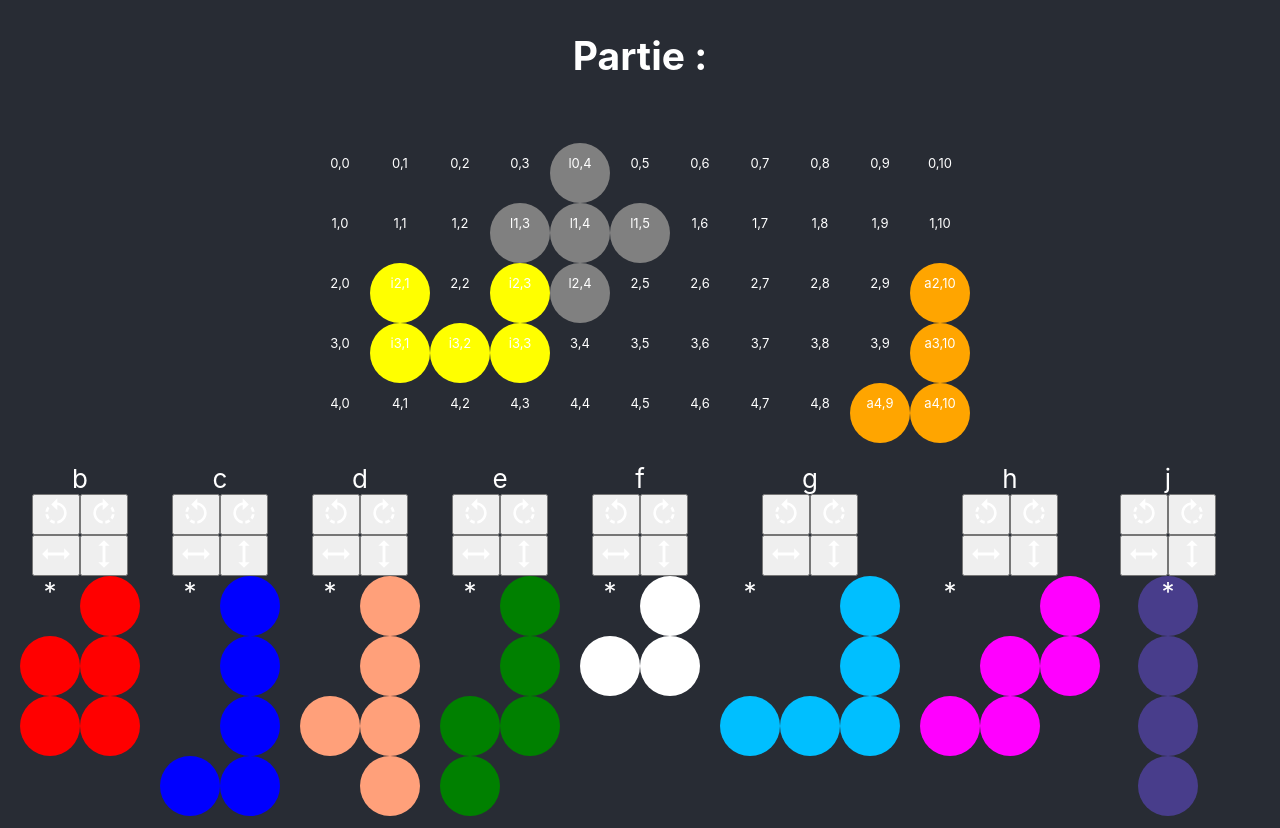
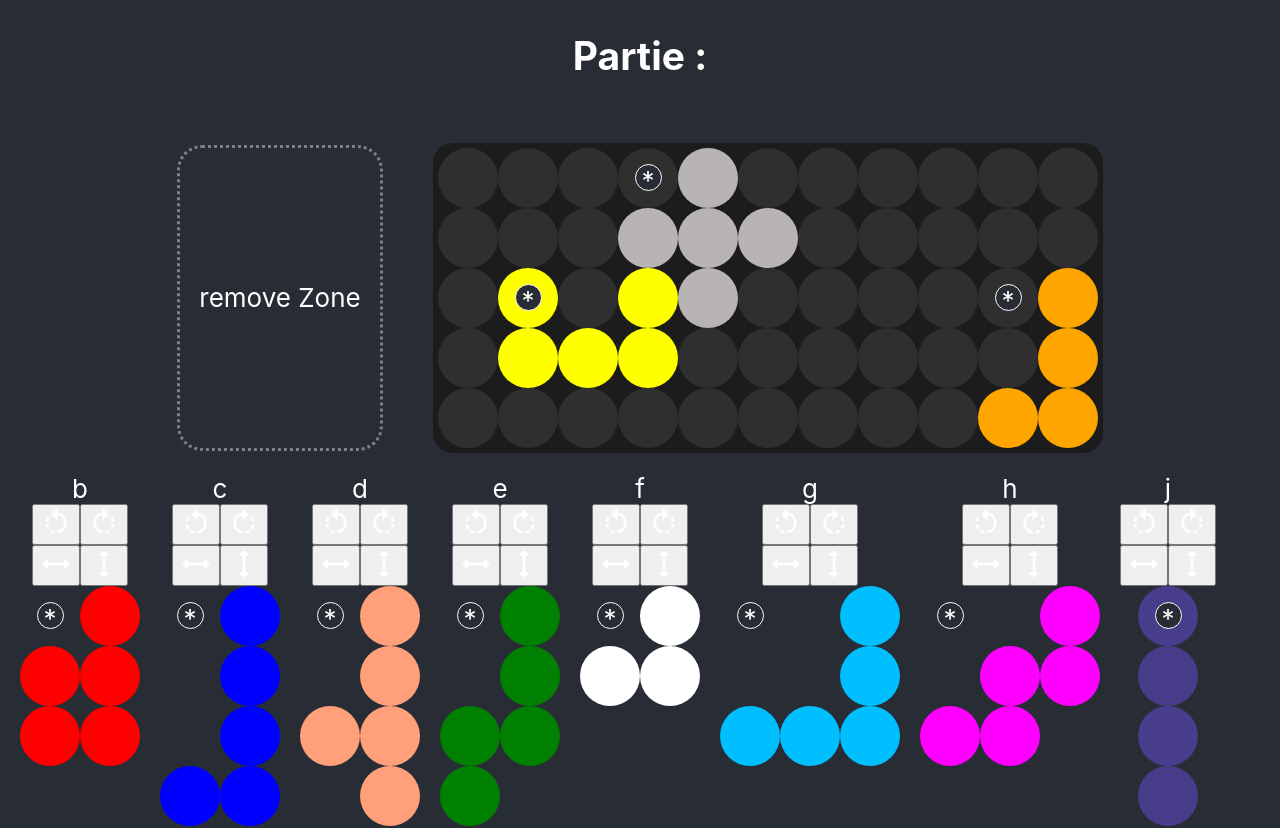
Before and after one commit to alainib/smartgame, a React (Create React App) app: page / in a window 1280 px wide. Shown: the top 828 px of the page. Built offline with nearby package versions, Linux system fonts and the light colour scheme.

Commit message:
interface stable et fonctionnelle

```diff
--- a/src/Config.js
+++ b/src/Config.js
@@ -94,7 +94,7 @@ const bricks = {
     ]
   },
   l: {
-    color: "grey",
+    color: "#b8b4b4",
     matrix: [
       [0, 1, 0],
       [1, 1, 1],
--- a/src/components/Partie.js
+++ b/src/components/Partie.js
@@ -7,35 +7,34 @@ import "App.css";
 import * as matrixHelper from "matrixHelper";
 import Config from "Config";
 
+const _itemSize = 60; // window.innerWidth / 20;
+
 // https://github.com/rajeshpillai/youtube-react-components/blob/master/src/App.js
 
 export default class Partie extends Component {
   constructor(props) {
     super(props);
     this.state = {
-      baseData: this.initBase(), // represente le plateau avec les bricks dessus
-      colors: this.initColors(), // pour afficher les couleurs des bricks
+      /* represente le plateau avec les bricks dessus, c'est une matrix ou les case occupées sont codées par la lettre de la bricks dessus,
+      plus facile pour les calculs
+      pour effacer/deplacer une brick il faut mettre à false position dans baseData et bricksPositions, et remettre la lettre dans usedLetters
+      */
+      baseData: this.initBase(),
+      bricksPositions: [], // tableau avec les bricks qui sont sur la base et leurs positions, permet de gérer les drags de la forme en entier
+
       usedLetters: [], // contient le nom des bricks posées sur le plateau
-      bricks: Config.bricks // toutes les bricks, permet de les manipuler pour les tourner ou les poser sur le plateau
+      bricks: Config.bricks, // toutes les bricks, permet de les manipuler pour les tourner ou les poser sur le plateau
+      showIndex: false
     };
   }
-  initColors() {
-    let colors = { x: "none" };
-    for (var i in Config.bricks) {
-      colors[i] = Config.bricks[i].color;
-    }
-    return colors;
-  }
-
+  toggleShowIndex = () => {
+    this.setState({
+      showIndex: !this.state.showIndex
+    });
+  };
+  showIndex;
   initBase() {
     const res = [...Array(Config.baseSize.y)].map(x => Array(Config.baseSize.x).fill(false));
-    /* const res = [
-      ["a", "a", "a", "a", false, false, "i", false, false, false, false],
-      ["b", "b", "b", false, false, false, "i", false, false, false, false],
-      ["b", false, false, false, false, false, "i", false, false, false, false],
-      [false, false, false, false, false, false, "i", false, false, false, false],
-      [false, "j", "j", "j", "j", "j", false, false, false, false, false]
-    ];*/
     return res;
   }
 
@@ -50,6 +49,7 @@ export default class Partie extends Component {
    @param name of the brick:a b c ....
    @param x abscisse index to set the brick at
    @param y ordonate index to set the brick at
+   @param deleteMe delete avant de faire un set
    on represente le base comme une matrix également
 
    0 _ _ _ _ _ _ _ > x
@@ -61,20 +61,48 @@ export default class Partie extends Component {
 
 
   */
-  trySetBrickAt = (name, x, y) => {
+  trySetBrickAt = (name, x, y, deleteMe) => {
     const can = this.canSetBrick(name, x, y);
-
+    console.log("trySetBrickAt", { can, name, x, y });
     if (can) {
+      if (deleteMe) {
+        this.removeBrickFromBaseData(name);
+      }
       this.setBrickAt(name, x, y);
     } else {
       console.log("cannot be set here ! ");
     }
   };
 
+  /**
+   * remove a brick from baseData
+   * @param {*} name
+   */
+  removeBrickFromBaseData(name) {
+    console.log("removeBrickFromBaseData", name);
+    let baseData = [...this.state.baseData];
+
+    baseData.forEach(function(a, i) {
+      a.forEach(function(b, j) {
+        if (baseData[i][j] === name) {
+          baseData[i][j] = false;
+        }
+      });
+    });
+
+    let bricksPositions = this.state.bricksPositions.filter(elem => {
+      return elem.name !== name;
+    });
+    let usedLetters = this.state.usedLetters.filter(elem => {
+      return elem !== name;
+    });
+    this.setState({ baseData, bricksPositions, usedLetters });
+  }
+
   // met la brick dans cette position
   setBrickAt = (name, x, y) => {
+    console.log("setBrickAt", { name, x, y });
     const brick = this.state.bricks[name];
-
     const brickSize = {
       x: matrixHelper.getXLength(brick.matrix),
       y: matrixHelper.getYLength(brick.matrix)
@@ -82,14 +110,20 @@ export default class Partie extends Component {
     let baseData = [...this.state.baseData];
     for (var i = 0; i < brickSize.x; i++) {
       for (var j = 0; j < brickSize.y; j++) {
+        try {
           if (brick.matrix[i][j] === 1) {
             baseData[i + x][j + y] = name;
+          }
+        } catch (error) {
+          console.log({ i, j, x, y, baseData });
+          console.error(error);
         }
       }
     }
 
     this.setState((prevState, props) => ({
       usedLetters: [...prevState.usedLetters, name],
+      bricksPositions: [...prevState.bricksPositions, { ...brick, name, position: { x, y } }],
       baseData
     }));
   };
@@ -122,12 +156,23 @@ export default class Partie extends Component {
 
     // on crop une sous matrix de taille identique à brick dans baseData, plus facile pour comparer
     const sub = matrixHelper.getSub(baseData, x, y, brickSize.x, brickSize.y);
-    // console.log(sub, brick.matrix);
+
+    if (sub.length === 0) {
+      console.error("error getsub");
+      console.log(sub, brick.matrix);
+      console.log({
+        baseData,
+        x,
+        y,
+        brickSize
+      });
+    } else {
       for (var i = 0; i < brickSize.x; i++) {
         for (var j = 0; j < brickSize.y; j++) {
-        if (brick.matrix[i][j] === 1) {
+          if (brick.matrix[i][j] === 1 && sub[i][j] !== name) {
             if (sub[i][j] !== false) {
               can = false;
+            }
           }
         }
       }
@@ -137,7 +182,6 @@ export default class Partie extends Component {
   };
 
   onDragStart = (ev, id) => {
-    console.log("dragstart:", id);
     ev.dataTransfer.setData("id", id);
   };
 
@@ -145,30 +189,65 @@ export default class Partie extends Component {
     ev.preventDefault();
   };
 
-  onDrop = (ev, position) => {
+  onDrop = (ev, position, source) => {
     let id = ev.dataTransfer.getData("id");
-    console.log("onDrop", id, position);
-    this.trySetBrickAt(id, position.i, position.j);
+    console.log("onDrop", id, source, position);
+    if (position !== undefined || source !== undefined) {
+      switch (source) {
+        case "removeZone":
+          this.removeBrickFromBaseData(id);
+          break;
+        case "brickOnBase":
+
+        default:
+          this.trySetBrickAt(id, position.x, position.y, true);
+      }
+    }
   };
 
   renderBase() {
-    const { baseData, colors } = this.state;
+    const { baseData, bricksPositions } = this.state;
 
     return (
-      <div>
-        {baseData.map((row, i) => (
-          <div className={css(styles.flexrow)} key={i}>
-            {row.map((col, j) => {
-              let position = { i, j };
+      <div className={css(styles.posRelative)}>
+        {bricksPositions.map((row, x) => {
           return (
+            <div key={x} style={{ position: "absolute", left: _itemSize * row.position.y, top: _itemSize * row.position.x }}>
+              <ShowBrick
+                name={row.name}
+                data={row}
+                showControl={false}
+                updateBrick={(name, newbrick) => {
+                  let { bricks } = this.state;
+                  bricks[name].matrix = newbrick;
+                  this.setState({
+                    bricks
+                  });
+                }}
+                onDragStart={(ev, id) => {
+                  this.onDragStart(ev, id);
+                }}
+                onDragOver={this.onDragOver}
+                onDrop={e => this.onDrop(e, row.position, "brickOnBase")}
+              />
+            </div>
+          );
+        })}
+        {baseData.map((row, x) => (
+          <div className={css(styles.flexrow)} key={x}>
+            {row.map((col, y) => {
+              let position = { x, y };
+
+              return (
+                <div key={x + "-" + y} style={{ position: "absolute", left: _itemSize * y, top: _itemSize * x }}>
                   <div
-                  className={css(styles.item)}
-                  style={{ backgroundColor: colors[col] }}
-                  key={j}
-                  onDragOver={e => this.onDragOver(e)}
-                  onDrop={e => this.onDrop(e, position)}
+                    className={baseData[x][y] === false ? css(styles.emptyItem) : css(styles.item)}
+                    key={y}
+                    onDragOver={this.onDragOver}
+                    onDrop={e => this.onDrop(e, position, "base")}
                   >
-                  <span className={css(styles.smalltitle)}>{col + i + "," + j}</span>
+                    {this.state.showIndex && <span>{x + "," + y}</span>}
+                  </div>
                 </div>
               );
             })}
@@ -177,15 +256,17 @@ export default class Partie extends Component {
       </div>
     );
   }
+
   renderUnusedBricks() {
     let show = [];
     for (var i in this.state.bricks) {
       if (!this.state.usedLetters.includes(i)) {
         show.push(
-          <div key={i}>
+          <div key={i} className="margin10">
             <ShowBrick
               name={i}
               data={this.state.bricks[i]}
+              showControl
               updateBrick={(name, newbrick) => {
                 let { bricks } = this.state;
                 bricks[name].matrix = newbrick;
@@ -207,10 +288,14 @@ export default class Partie extends Component {
   render() {
     return (
       <div>
-        <h2>Partie :</h2>
+        <h2 onClick={this.toggleShowIndex}>Partie :</h2>
         <br />
-
+        <div className={css(styles.flexrow)}>
+          <div className={css(styles.removeZone)} onDragOver={e => this.onDragOver(e)} onDrop={e => this.onDrop(e, null, "removeZone")}>
+            remove Zone
+          </div>
           {this.renderBase()}
+        </div>
 
         {this.renderUnusedBricks()}
       </div>
@@ -223,7 +308,8 @@ class ShowBrick extends Component {
     const { matrix, color } = this.props.data;
 
     return (
-      <div key={this.props.name} className="margin10">
+      <div key={this.props.name}>
+        {this.props.showControl && (
           <div className={css(styles.flexcolumn)}>
             <div>{this.props.name}</div>
             <div className={css(styles.flexrow)}>
@@ -276,14 +362,12 @@ class ShowBrick extends Component {
               </Button>
             </div>
           </div>
-
+        )}
         <div
           draggable
           onDragStart={e => this.props.onDragStart(e, this.props.name)}
-          /*onDragOver={e => this.props.onDragOver(e)}
-                    onDrop={e => {
-                      this.props.onDrop(e, "wip");
-                    }} */
+          onDragOver={e => this.props.onDragOver(e)}
+          onDrop={e => this.props.onDrop(e)}
         >
           {matrix.map((row, i) => {
             return (
@@ -291,7 +375,7 @@ class ShowBrick extends Component {
                 {row.map((col, j) => {
                   return (
                     <div className={css(styles.item)} style={{ backgroundColor: col ? color : false }} key={j}>
-                      {i === 0 && j === 0 ? "*" : null}
+                      {i === 0 && j === 0 && <div className={css(styles.dragMarker)}>*</div>}
                     </div>
                   );
                 })}
@@ -304,33 +388,84 @@ class ShowBrick extends Component {
   }
 }
 
-// let itemSize = window.innerWidth / 20;
 const styles = StyleSheet.create({
+  posRelative: {
+    position: "relative",
+    display: "inline-block",
+    margin: 0,
+    padding: 0,
+    borderColor: "#1c1c1c",
+    backgroundColor: "#1c1c1c",
+    borderRadius: 20,
+    borderWidth: 5,
+    borderStyle: "solid",
+    width: _itemSize * Config.baseSize.x,
+    height: _itemSize * Config.baseSize.y
+  },
   flexrow: {
     display: "flex",
     flexDirection: "row",
     alignItems: "center",
-    justifyContent: "center"
+    justifyContent: "center",
+    margin: 0,
+    padding: 0
   },
   flexcolumn: {
     display: "flex",
     flexDirection: "column",
     alignItems: "center",
+    justifyContent: "center",
+    margin: 0,
+    padding: 0
+  },
+  removeZone: {
+    borderColor: "grey",
+    borderStyle: "dotted",
+    display: "flex",
+    alignItems: "center",
+    justifyContent: "center",
+    borderRadius: 25,
+    width: 200,
+    height: 300,
+    marginRight: 50
+  },
+  emptyItem: {
+    width: _itemSize,
+    height: _itemSize,
+    backgroundColor: "#302f2f",
+    borderRadius: 50,
+    borderWidth: 0,
+    margin: 0,
+    padding: 0,
+    display: "flex",
+    alignItems: "center",
+    justifyContent: "center"
+  },
+  item: {
+    display: "flex",
+    width: _itemSize,
+    height: _itemSize,
+    borderRadius: 50,
+    margin: 0,
+    padding: 0,
+    alignItems: "center",
     justifyContent: "center"
   },
 
-  item: {
-    width: 60,
-    height: 60,
-    borderRadius: 50
-  },
-  itemSmall: {
-    width: 40,
-    height: 40,
-    borderRadius: 50
-  },
   smalltitle: {
     fontSize: 13,
     color: "white"
+  },
+  dragMarker: {
+    borderRadius: 50,
+    width: 25,
+    height: 25,
+    borderWidth: 1,
+    color: "white",
+    borderStyle: "solid",
+    backgroundColor: "#282c34",
+    alignItems: "center",
+    justifyContent: "center",
+    zIndex: 10000
   }
 });
--- a/src/matrixHelper.js
+++ b/src/matrixHelper.js
@@ -2,14 +2,9 @@ import gridl from "gridl";
 
 // permet d'enlever les lignes ou les colonnes entièrement composées de 0
 export function removeEmpty(array) {
-  console.log("remove empty", array);
-
   array.forEach(function(a, i, allA) {
-    console.log(a, i);
     if (!a.includes(1)) {
-      console.log("delete", allA);
       allA.splice(i, 1);
-      console.log("delete after", allA);
     }
   });
   return array;
```
Lines whose indentation alone changed are shown as unchanged.
